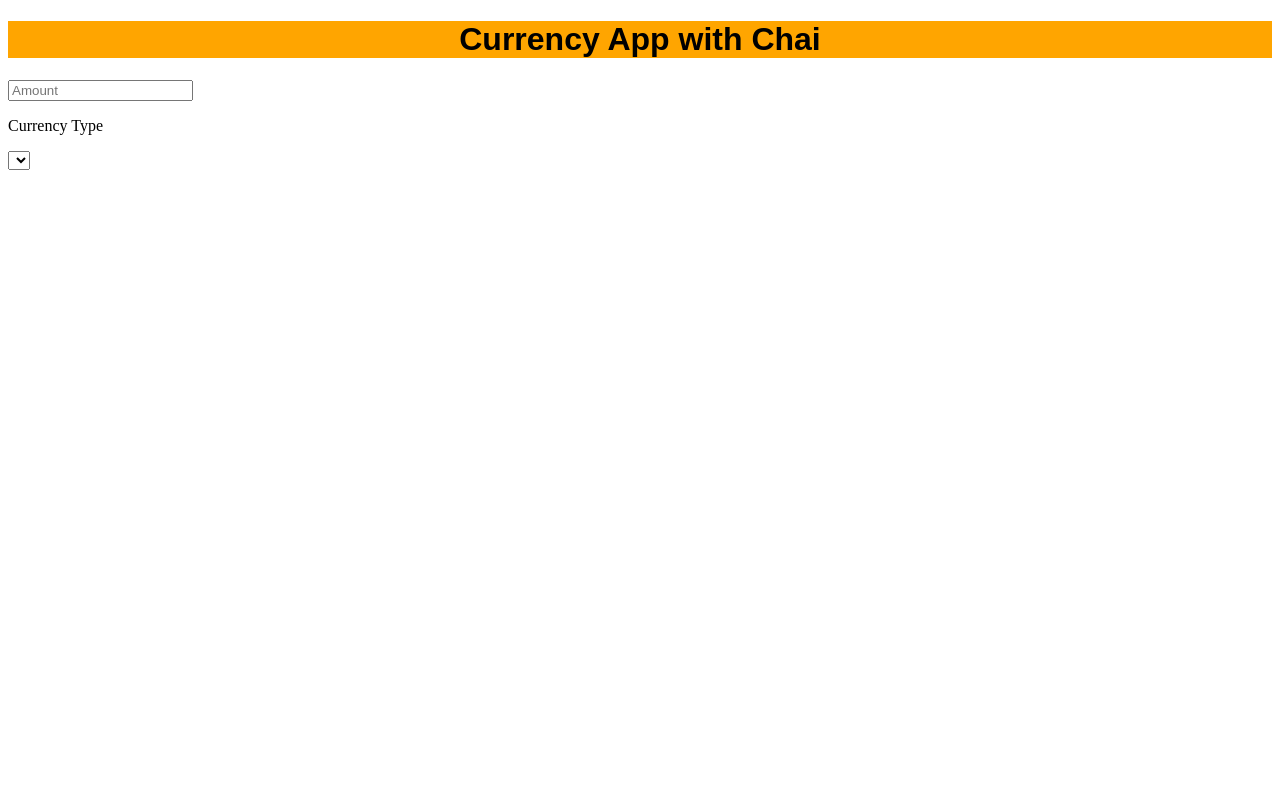
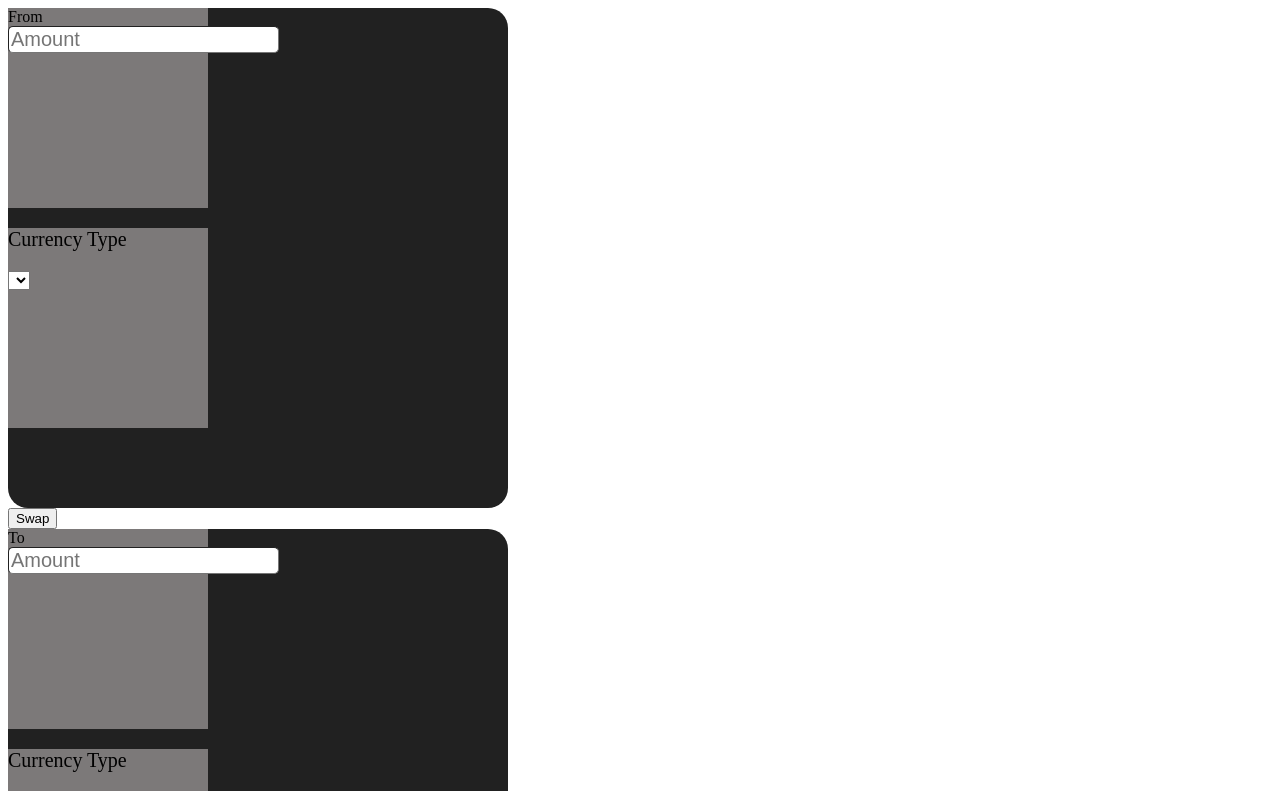
Before and after one commit to shubhg17/CURRENCY-PROJECT, a React (Vite) app: page / in a window 1280 px wide. Shown: the top 791 px of the page. Built offline with nearby package versions, Linux system fonts and the light colour scheme.

Commit message:
Made some changes in project

```diff
--- a/src/App.css
+++ b/src/App.css
@@ -3,3 +3,32 @@
    font-family:Arial,Roboto;
    background-color:orange;
 }
+
+.outerdiv {
+    height:500px;
+    width:500px;
+    background-color:#212121;
+    border-radius:20px;
+}
+
+.innerdiv {
+   height:200px;
+   width:200px;
+   background-color:rgb(124, 121, 121);
+}
+
+.inner2div {
+   height:200px;
+   width:200px;
+   background-color:rgb(124, 121, 121);
+}
+
+.firstbar {
+   font-size:20px;
+   border-radius:5px;
+   border-width:1px;
+}
+
+.para {
+    font-size:20px;
+}
--- a/src/App.jsx
+++ b/src/App.jsx
@@ -5,8 +5,18 @@ function App() {
 
   return (
     <>
-      <h1 className="heading">Currency App with Chai</h1>
-      <Inputbox/>
+      <div className="main-container">
+         <div className="card">
+          {/* //From currency box */}
+           <Inputbox label="From"/>
+           {/* //Swap button */}
+           <button className="swap-button">Swap</button>
+           {/* //To currency box */}
+           <Inputbox label="To"/>
+           {/* //convert button */}
+           <button className="convertbutton">Convert</button>
+         </div>
+      </div>
     </>
   )
 }
--- a/src/components/Inputbox.jsx
+++ b/src/components/Inputbox.jsx
@@ -24,7 +24,7 @@ function Inputbox({
    className = "",
 }) {
     return (
-      <div className="outerdiv">
+      <div className={`outerdiv ${className}`}>
         <div className="innerdiv">
            <label className="labelClass">
                 {label}
@@ -51,6 +51,7 @@ function Inputbox({
         </div>
         <div className="inner2div">
           <p className="para">Currency Type</p>
+
 {/*
         // select HTML ka element ha basically yeh ek dropdown hota ha
          //<select>
--- a/src/components/index.js
+++ b/src/components/index.js
@@ -1,2 +1,3 @@
 //jitne bhi components ha hum usse yaha late ha aur yaha se export krte ha varna har kisi ke liye tum har kisi ka jsx banate ho bhot sare banjate ha
 // import Inputbox from './Inputbox'
+//export {Inputbox}
```
